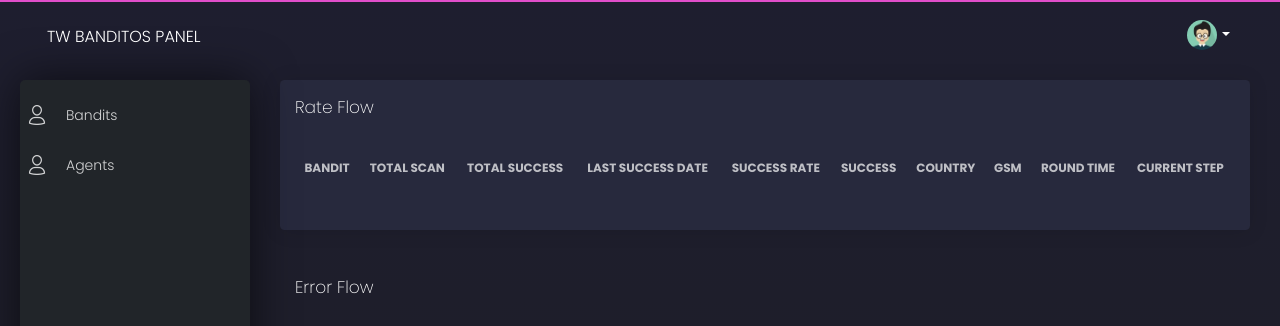
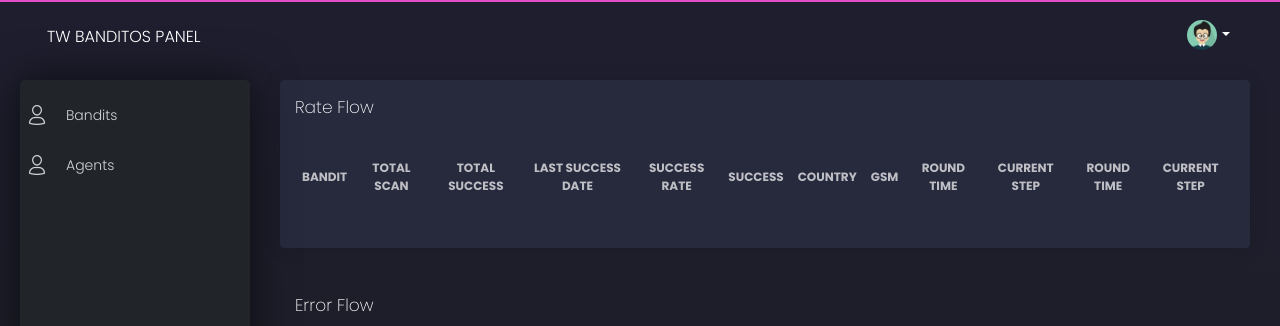
Before and after one commit to berkdedekarginoglu/test-docker, a Flask app: page / in a window 1280 px wide. Shown: the top 326 px of the page. Run offline with Flask 2, Linux system fonts and the light colour scheme; lists and menus that the app fills with data are empty; some libraries are stand-ins or nearby versions.

Commit message:
Add files via upload

```diff
--- a/web-app/templates/bandits.html
+++ b/web-app/templates/bandits.html
@@ -124,6 +124,12 @@
                         </th>
                         <th class="text-center">
                           Gsm
+                        </th>
+                        <th class="text-center">
+                          Round Time
+                        </th>
+                        <th class="text-center">
+                          Current Step
                         </th>
                         <th class="text-center">
                           Round Time
```
